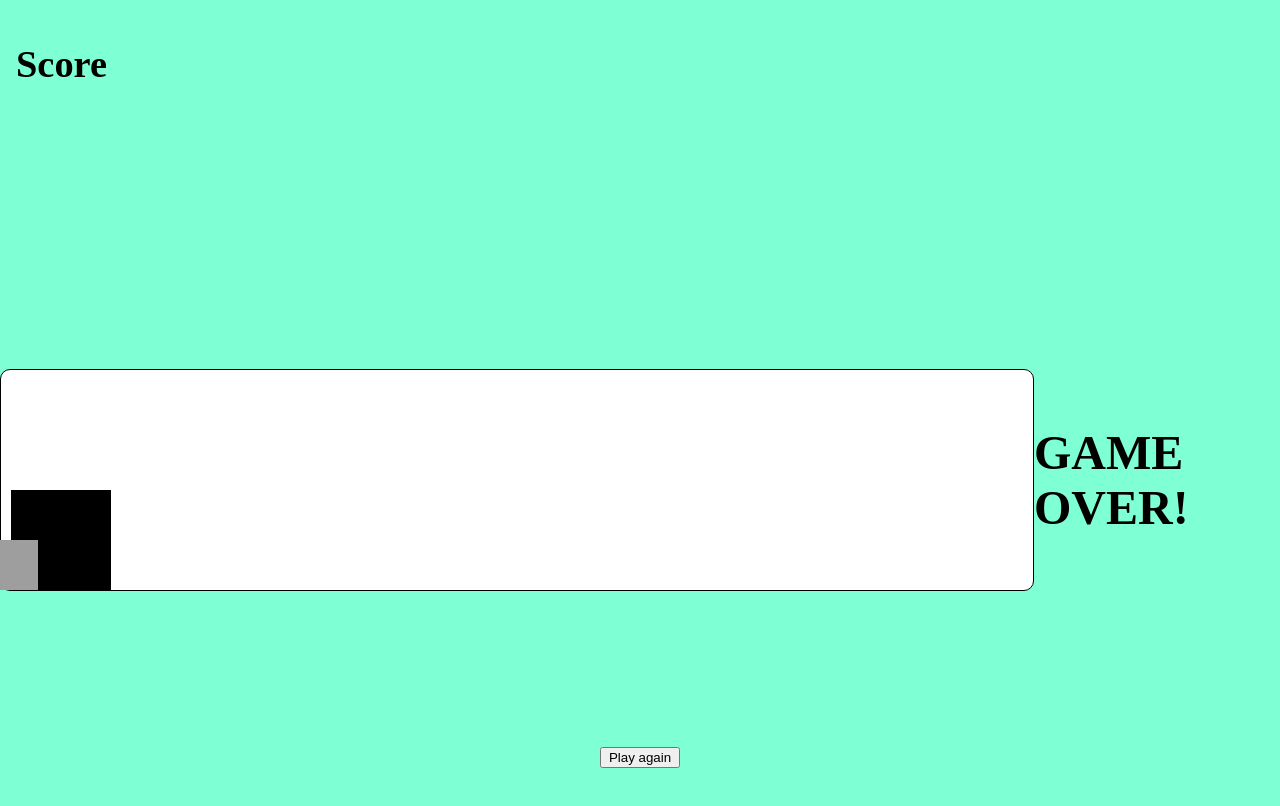
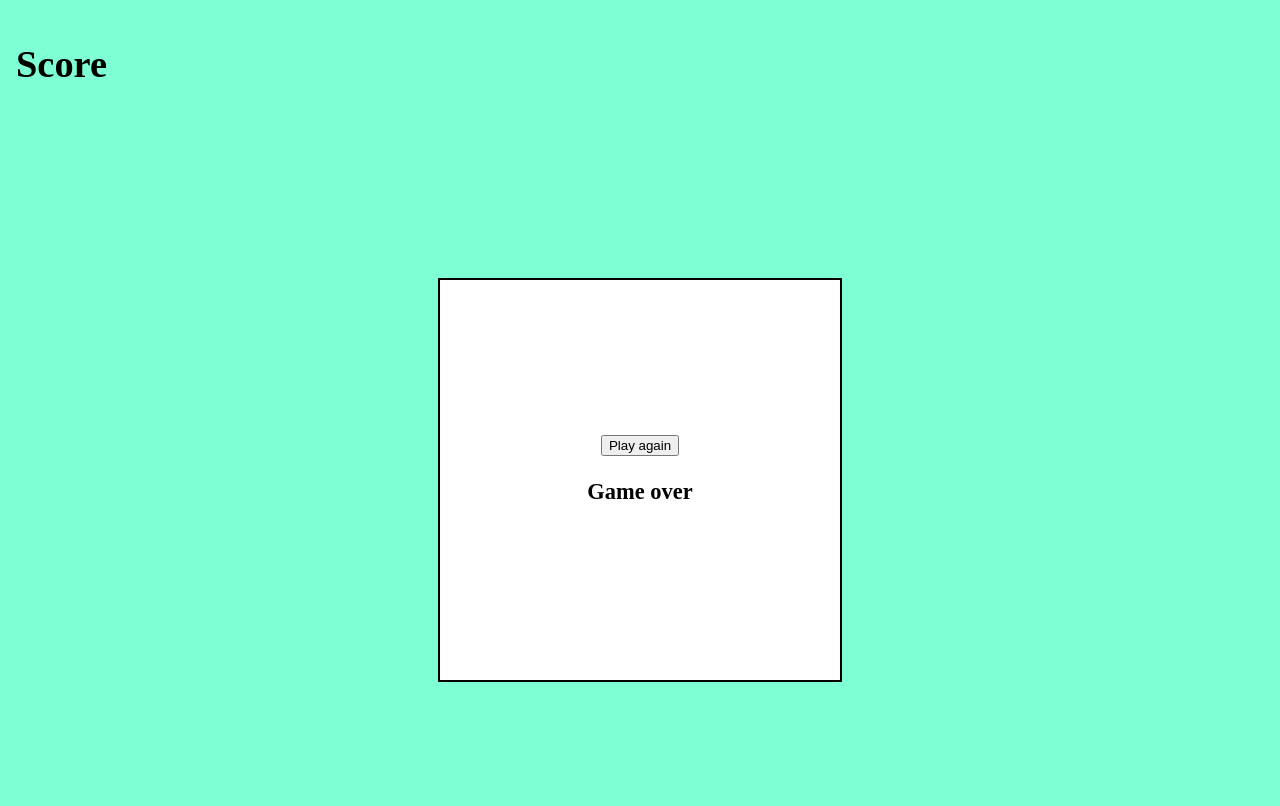
Before and after one commit to Mohamed-Janahi/dinosaurGame, a plain HTML site: page game.html in a window 1280 px wide. Drawn offline with Linux system fonts and the light colour scheme; grey boxes are pictures that could not be loaded.

Commit message:
game is fully working

```diff
--- a/game.html
+++ b/game.html
@@ -16,10 +16,9 @@
       <div class="character"></div>
       <div class="obstacle"></div>
     </div>
-    <section class="gameOver">
-      <h3 class="title-over"></h3>
-    </section>
-
-    <button class="repeat">Play again</button>
+    <div class="endGame">
+      <button class="playAgain">Play again</button>
+      <h3 class="gameOver">Game over</h3>
+    </div>
   </body>
 </html>
--- a/script.js
+++ b/script.js
@@ -19,6 +19,9 @@ let score = 0
 const scoreDisplay = document.querySelector(".scoreDisplay")
 // console.log()
 
+//playAgain
+const playAgain = document.querySelector(".playAgain")
+console.log(playAgain)
 //functions
 //function named jump(create a class inside the character named jump) ----- setTimeout(remove the class named jump)
 const jump = () => {
@@ -31,6 +34,12 @@ const jump = () => {
   }
 }
 
+end = document.querySelector(".endGame")
+console.log(end)
+
+const startGame = () => {
+  gameArea.style.visibility = "visible"
+  end.style.visibility = "hidden"
   let alive = setInterval(() => {
     const characterTop = parseInt(
       window.getComputedStyle(character).getPropertyValue("top")
@@ -41,13 +50,28 @@ let alive = setInterval(() => {
 
     //630
     if (obstacleLeft < 180 && obstacleLeft > 0 && characterTop >= 100) {
-    document.querySelector(".title-over").innerText = "GAME OVER!"
-    console.log(document.querySelector(".title-over"))
+      gameOver()
     }
   }, 10)
+}
+
+const gameOver = () => {
+  end.style.visibility = "visible"
+  gameArea.style.visibility = "hidden"
+
+  clearInterval(alive)
+}
 
 //add eventlistener for click and call jump function ----- jump()
 document.addEventListener("click", () => {
   jump()
   console.log("click")
 })
+
+if (playAgain) {
+  playAgain.addEventListener("click", () => {
+    startGame()
+  })
+}
+
+startGame()
--- a/style.css
+++ b/style.css
@@ -30,18 +30,20 @@ body {
   height: 200px;
   position: relative;
   padding: 10px;
+  visibility: hidden;
 }
 
 .character {
   width: 100px;
   height: 100px;
-  background-color: black;
+  background-image: url(https://encrypted-tbn0.gstatic.com/images?q=tbn:ANd9GcTYT5X8dworItkvZ2uMeuvfjufOVD2Zhsl_lBc4VUgJ2UgaGW-1nGLM5o1HNjt2KgD8vsU&usqp=CAU);
   position: relative;
   top: 110px;
+  background-size: cover;
 }
 
 .jump {
-  animation: jump 0.3s linear;
+  animation: jump 0.9s linear;
 }
 
 @keyframes jump {
@@ -64,6 +66,7 @@ body {
   left: 630px;
   animation: obstacle 3s linear infinite;
   background-image: url(https://encrypted-tbn0.gstatic.com/images?q=tbn:ANd9GcQwIKB_N9gWSbdrKFYcejQ4ct6ZaZPfdxHJIg&s);
+  background-size: cover;
 }
 
 @keyframes obstacle {
@@ -83,6 +86,13 @@ body {
   width: 80px;
 }
 
-.title-over {
-  font-size: 3rem;
+.endGame {
+  visibility: hidden;
+  width: 400px;
+  height: 400px;
+  background-color: #ffffff;
+  border: 2px solid black;
+  text-align: center;
+  align-content: center;
+  position: absolute;
 }
```
Lines whose indentation alone changed are shown as unchanged.
